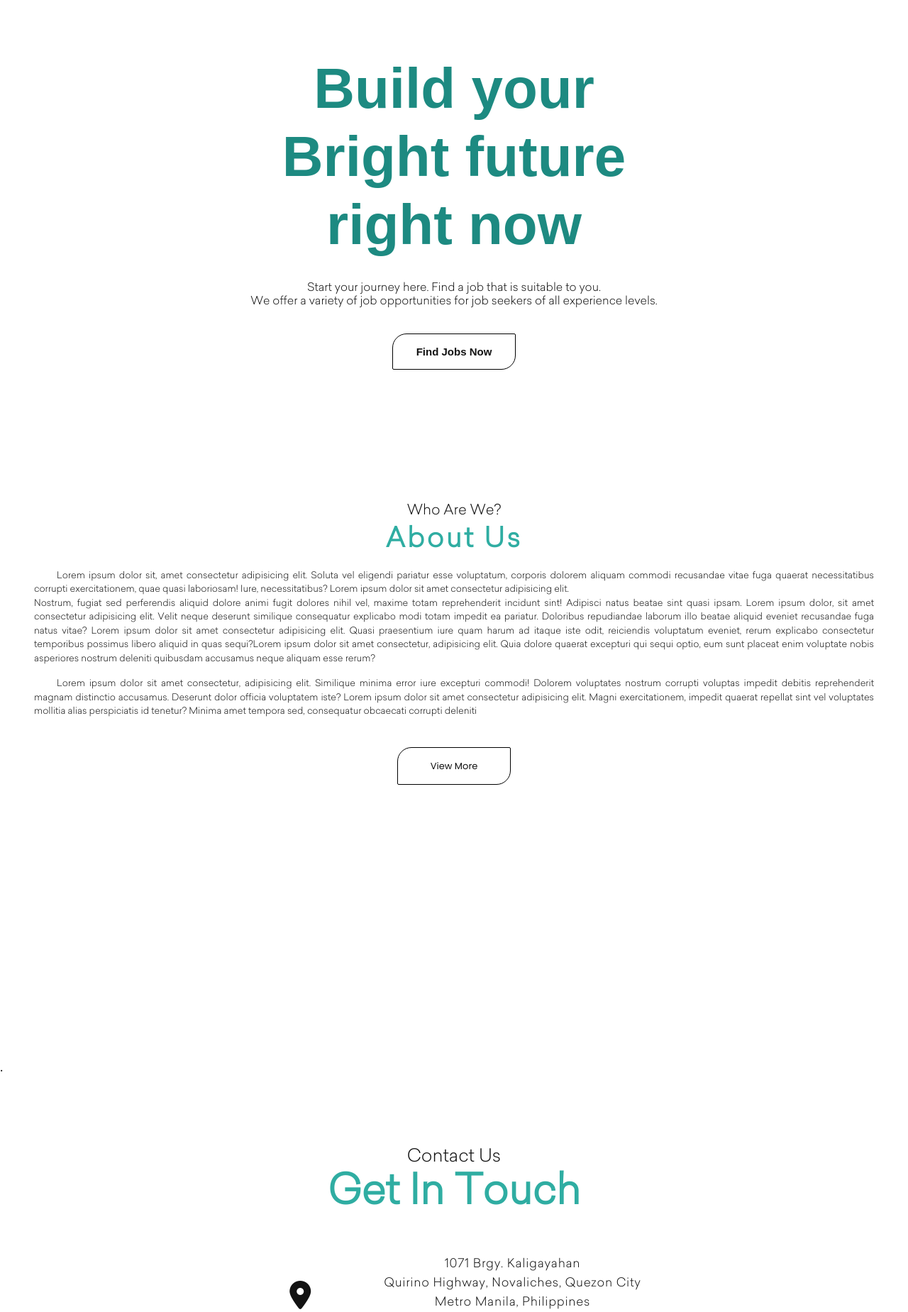
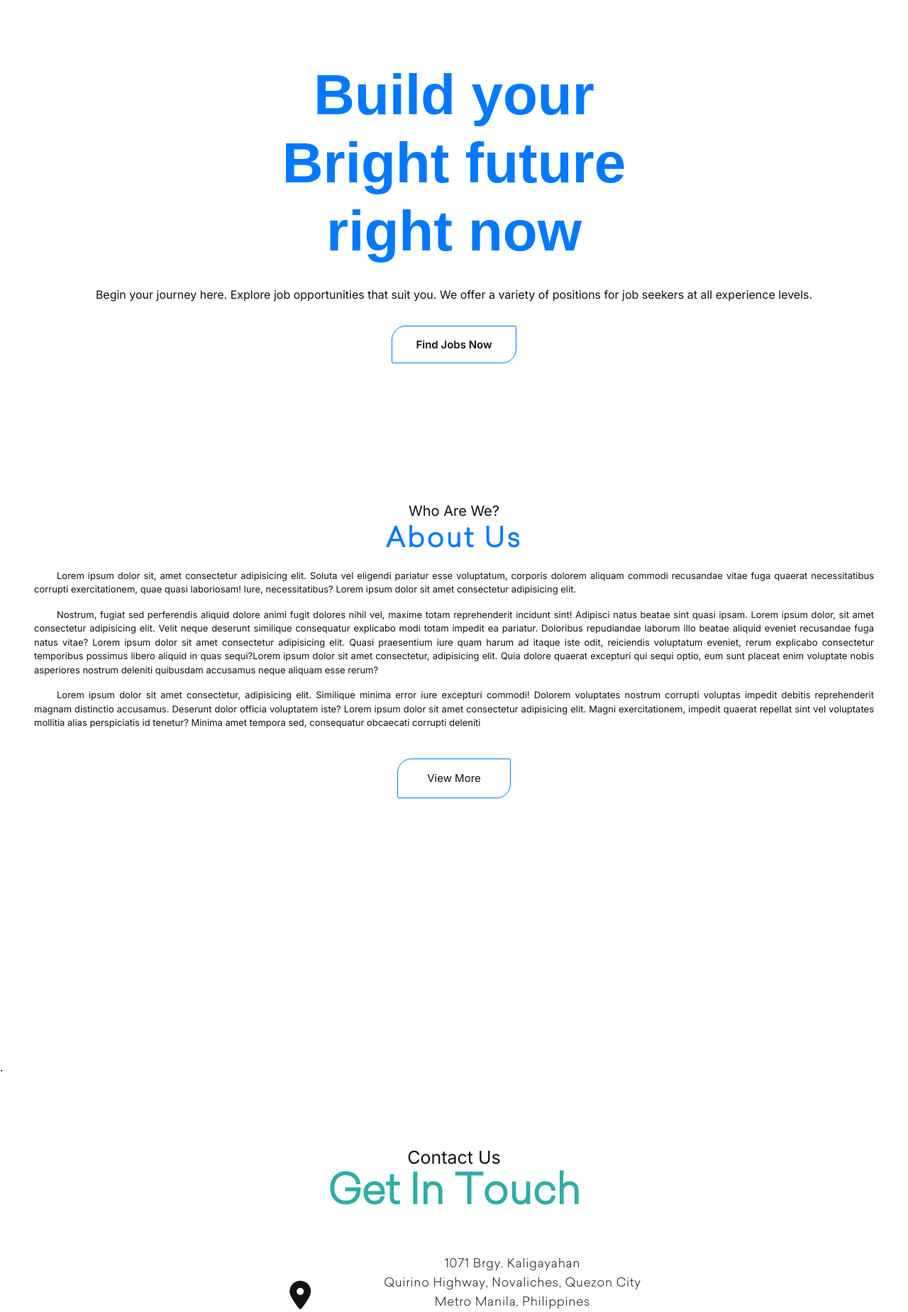
Before and after one commit to PapaCologne19/PCN_OLA, a PHP site: page /Alegario/ in a window 1280 px wide. Shown: the part 108-1957 px from the top of the page at 71% size. Run offline with PHP 8.4, Linux system fonts and the light colour scheme; some libraries are stand-ins or nearby versions; some web fonts are replaced.

Commit message:
NOVEMBER 24, 2023

```diff
--- a/applicant/searchjob.php
+++ b/applicant/searchjob.php
@@ -167,7 +167,7 @@ if (isset($_SESSION['username'], $_SESSION['password'])) {
       <div class="col-lg-3 col-md-6 col-sm-12">
         <?php if ($row['status'] === "1") { ?>
           <div class="card-content" style="display: none;">
-            <div class="card" style="width: 100%; height: 400px;">
+            <div class="card" style="width: 100%; height: 300px;">
               <a href="job_details.php?jobid=<?php echo $row['id']; ?>" style="text-decoration: none;">
                 <div class="card-body">
                   <img width="30%" alt="Company Logo" style="box-sizing: border-box;" <?php echo '<img src="../imageStorage/' . $image . '" />'; ?> <br><br>
--- a/applicant/searchresults.php
+++ b/applicant/searchresults.php
@@ -124,7 +124,7 @@ if (isset($_SESSION['username'], $_SESSION['password'])) {
 
          ?>
               <div class="col-lg-4 col-md-6 col-sm-12">
-                <div class="card" style="width: 100%; height: 400px;">
+                <div class="card" style="width: 100%; height: 300px;">
                   <a href="job_details.php?jobid=<?php echo $row['id']; ?>" style="text-decoration: none;">
                     <div class="card-body" style="background: none !important;">
                       <img width="30%" alt="Company Logo" style="box-sizing: border-box;" <?php echo '<img src="../imageStorage/' . $image . '" />'; ?> <br><br>
--- a/css/style/search_job.css
+++ b/css/style/search_job.css
@@ -193,7 +193,7 @@ input[type="search"]::-webkit-search-results-decoration { display: none; }
     justify-content: left;
     padding: 1rem;
     backdrop-filter: blurd(10px) !important;
-	box-shadow: 5px 10px 20px rgba(0,0,0,.3) !important;
+	box-shadow: 5px 5px 5px rgba(0,0,0,.3) !important;
     /* box-shadow: 0 5px 25px rgb(1 1 1 / 20%); */
 }
 
--- a/css/style/search_results.css
+++ b/css/style/search_results.css
@@ -125,8 +125,7 @@ html, body{
     justify-content: left;
     padding: 1rem;
     backdrop-filter: blurd(10px) !important;
-	box-shadow: 5px 10px 20px rgba(0,0,0,.3) !important;
-    /* box-shadow: 0 5px 25px rgb(1 1 1 / 20%); */
+	box-shadow: 5px 5px 5px rgba(0,0,0,.3) !important;
 }
 
 .card:hover{
--- a/css/style/style.css
+++ b/css/style/style.css
@@ -52,17 +52,16 @@ html, body{
   font-size: 6rem;
   font-family: 'Jamesphilip Bold', sans-serif;
   font-weight: 800;
-  color: #2fada2 !important;
+  color: #0079FF !important;
   background-clip: text !important;
   -webkit-background-clip: text !important;
   -webkit-text-fill-color: transparent !important;
-  background-image: linear-gradient(to right, #1d8a81,#1d8a81) !important;
+  background-image: linear-gradient(to right, #0079FF,#0079FF) !important;
 }
 
 .text h6{
   font-size: 19px;
-  font-family: "Jamesphilip Light",Sans-serif;
-  font-weight: 500;
+  font-family: "Inter", Sans-serif;
 
 }
 
@@ -99,12 +98,12 @@ html, body{
   width: 100vw;
   margin-top: 10rem;
   margin-left: 13rem;
-  font-family: 'Jamesphilip Light', sans-serif;
+  font-family: 'Inter', sans-serif;
 }
 
 .about-text h1{
   font-size: 5rem;
-  font-family: 'Jamesphilip Light', sans-serif;
+  font-family: 'Inter', sans-serif;
   font-weight: 700;
   color: #121212 !important;
   background-clip: text !important;
@@ -297,41 +296,41 @@ html, body{
 
 #home-button{
   background: none;
-  border: 1px solid #000 !important;
+  border: 1px solid #0079FF !important;
   border-radius: 20px 2px;
   padding: 16px 33px;
   width: 10rem;
   transition: .6s ease-in-out;
   cursor: pointer;
   border-color: #fff;
-  font-family: 'Jamesphilip Bold', sans-serif !important;
+  font-family: 'Inter', sans-serif !important;
   font-size: 15px;
   font-weight: 600;
   text-decoration: none;
  }
 
  #home-button:hover{
-  background: #2fada2;
-  border: 1px solid #2fada2 !important;
+  background: #0079FF;
+  border: 1px solid #0079FF !important;
   color: #fff !important;
   transition: .6s ease-in-out;
 }
 
 #button{
   background: none;
-  border: 1px solid #000 !important;
+  border: 1px solid #0079FF !important;
   border-radius: 20px 2px;
   padding: 1rem;
   width: 10rem;
   transition: .6s ease-in-out;
   cursor: pointer;
-  font-family: 'poppins', sans-serif;
-  font-size: 13px;
+  font-family: 'Inter', sans-serif;
+  font-size: 15px;
 }
 
 #button:hover{
-  background: #2fada2;
-  border: 1px solid #2fada2 !important;
+  background: #0079FF;
+  border: 1px solid #0079FF !important;
   color: #fff !important;
   transition: .6s ease-in-out;
 }
@@ -386,7 +385,7 @@ html, body{
 }
 
 .description h3{
-  font-family: 'Jamesphilip Light', sans-serif;
+  font-family: 'Inter', sans-serif;
   font-size: 25px;
   font-weight: 500;
   color: darkgray;
@@ -397,13 +396,14 @@ html, body{
   font-size: 58px;
   font-weight: 600;
   letter-spacing: 0.2rem;
-  color: #2fada2 !important;
+  color: #0079FF !important;
 }
 
 .description p{
-  font-family: 'Jamesphilip Light',Sans-serif;
+  font-family: 'Inter',Sans-serif;
   font-size: 17px;
   margin-right: 10rem;
+  text-align: justify !important;
   text-indent: 2rem;
   font-weight: 500;
 }
@@ -423,8 +423,7 @@ html, body{
 }
 
 .contact_info h3{
-  color: #FFF;
-  font-family: "Jamesphilip Light",Sans-serif;
+  font-family: "Inter",Sans-serif;
   font-size: 25px;
   font-weight: 500;
 }
--- a/index.php
+++ b/index.php
@@ -83,7 +83,7 @@
 
         <div class="text">
           <h1>Build your <br> Bright future <br> right now</h1><br>
-          <h6>Start your journey here. Find a job that is suitable to you. <br> We offer a variety of job opportunities for job seekers of all experience levels.</h6>
+          <h6>Begin your journey here. Explore job opportunities that suit you. We offer a variety of positions for job seekers at all experience levels.</h6>
           <br><br>
 
           <ul>
@@ -117,7 +117,8 @@
         <div class="description">
           <h3>Who Are We?</h3>
           <h1>About Us</h1>
-          <p>Lorem ipsum dolor sit, amet consectetur adipisicing elit. Soluta vel eligendi pariatur esse voluptatum, corporis dolorem aliquam commodi recusandae vitae fuga quaerat necessitatibus corrupti exercitationem, quae quasi laboriosam! Iure, necessitatibus? Lorem ipsum dolor sit amet consectetur adipisicing elit. <br> Nostrum, fugiat sed perferendis aliquid dolore animi fugit dolores nihil vel, maxime totam reprehenderit incidunt sint! Adipisci natus beatae sint quasi ipsam. Lorem ipsum dolor, sit amet consectetur adipisicing elit. Velit neque deserunt similique consequatur explicabo modi totam impedit ea pariatur. Doloribus repudiandae laborum illo beatae aliquid eveniet recusandae fuga natus vitae? Lorem ipsum dolor sit amet consectetur adipisicing elit. Quasi praesentium iure quam harum ad itaque iste odit, reiciendis voluptatum eveniet, rerum explicabo consectetur temporibus possimus libero aliquid in quas sequi?Lorem ipsum dolor sit amet consectetur, adipisicing elit. Quia dolore quaerat excepturi qui sequi optio, eum sunt placeat enim voluptate nobis asperiores nostrum deleniti quibusdam accusamus neque aliquam esse rerum? </p>
+          <p>Lorem ipsum dolor sit, amet consectetur adipisicing elit. Soluta vel eligendi pariatur esse voluptatum, corporis dolorem aliquam commodi recusandae vitae fuga quaerat necessitatibus corrupti exercitationem, quae quasi laboriosam! Iure, necessitatibus? Lorem ipsum dolor sit amet consectetur adipisicing elit. </p>
+          <p>Nostrum, fugiat sed perferendis aliquid dolore animi fugit dolores nihil vel, maxime totam reprehenderit incidunt sint! Adipisci natus beatae sint quasi ipsam. Lorem ipsum dolor, sit amet consectetur adipisicing elit. Velit neque deserunt similique consequatur explicabo modi totam impedit ea pariatur. Doloribus repudiandae laborum illo beatae aliquid eveniet recusandae fuga natus vitae? Lorem ipsum dolor sit amet consectetur adipisicing elit. Quasi praesentium iure quam harum ad itaque iste odit, reiciendis voluptatum eveniet, rerum explicabo consectetur temporibus possimus libero aliquid in quas sequi?Lorem ipsum dolor sit amet consectetur, adipisicing elit. Quia dolore quaerat excepturi qui sequi optio, eum sunt placeat enim voluptate nobis asperiores nostrum deleniti quibusdam accusamus neque aliquam esse rerum?</p>
           <p>Lorem ipsum dolor sit amet consectetur, adipisicing elit. Similique minima error iure excepturi commodi! Dolorem voluptates nostrum corrupti voluptas impedit debitis reprehenderit magnam distinctio accusamus. Deserunt dolor officia voluptatem iste? Lorem ipsum dolor sit amet consectetur adipisicing elit. Magni exercitationem, impedit quaerat repellat sint vel voluptates mollitia alias perspiciatis id tenetur? Minima amet tempora sed, consequatur obcaecati corrupti deleniti <cumque class="lorem"></cumque>
           </p>
           <br>
--- a/job/search_job.php
+++ b/job/search_job.php
@@ -132,7 +132,7 @@ include '../body/function.php';
             <div class="col-lg-3 col-md-6 col-sm-12">
               <?php if ($row['status'] === "1") { ?>
                 <div class="card-content" style="display: none;">
-                  <div class="card" style="width: 100%; height: 400px;">
+                  <div class="card" style="width: 100%; height: 350px;">
                     <a href="job_details.php?jobid=<?php echo $row['id']; ?>" style="text-decoration: none;">
                       <div class="card-body">
                         <img width="30%" alt="Company Logo" style="box-sizing: border-box;" <?php echo '<img src="../imageStorage/' . $image . '" />'; ?> <br><br>
--- a/job/searchresults.php
+++ b/job/searchresults.php
@@ -122,7 +122,7 @@ include '../body/function.php';
 
          ?>
               <div class="col-lg-4 col-md-6 col-sm-12">
-                <div class="card" style="width: 100%; height: 400px;">
+                <div class="card" style="width: 100%; height: 300px;">
                   <a href="job_details.php?jobid=<?php echo $row['id']; ?>" style="text-decoration: none;">
                     <div class="card-body" style="background: none !important;">
                       <img width="30%" alt="Company Logo" style="box-sizing: border-box;" <?php echo '<img src="../imageStorage/' . $image . '" />'; ?> <br><br>
```
Also changed, not shown: imageStorage/undefined (1).png (added), 2 other files.
